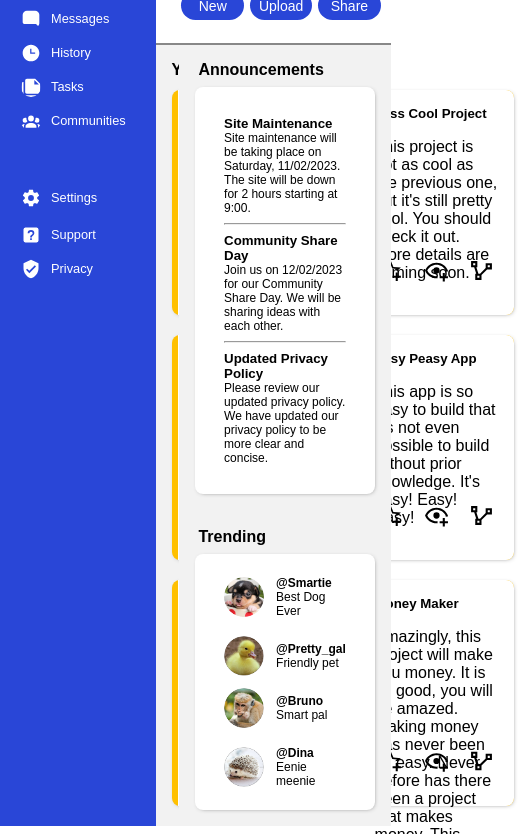
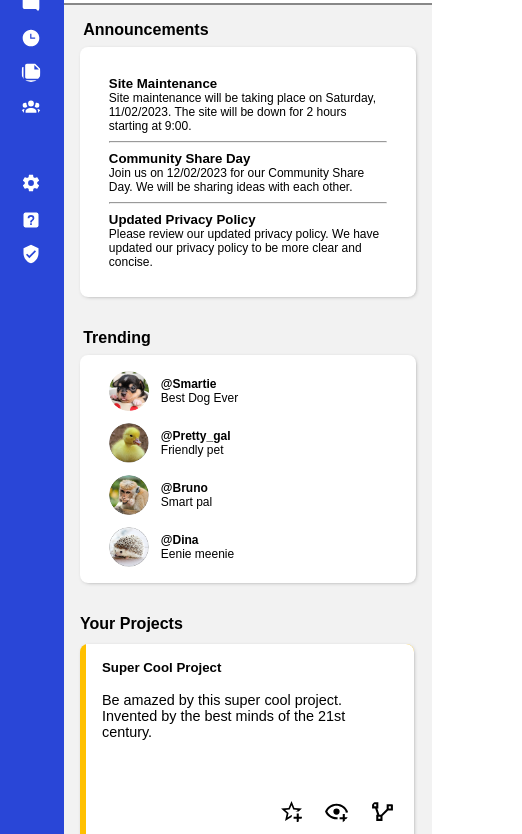
Before and after one commit to jtm2021/Dashboard, a plain HTML site: page index.html in a window 390 px wide. Shown: the part 151-985 px from the top of the page, 522 px wide, since content can reach past the window. Drawn offline with Linux system fonts and the light colour scheme; a web font is replaced by a local one.

Commit message:
Adjust styling to mobile devices settings

```diff
--- a/style.css
+++ b/style.css
@@ -141,7 +141,6 @@ li {
   align-items: center;
 }
 
-/******************RESPONSIVE***********************/
 .projects {
   display: grid;
   grid-template: 2.8rem auto / 1fr;
@@ -188,6 +187,7 @@ li {
 
 .white-box p {
   grid-area: content;
+  font-size: 0.9rem;
 }
 
 .white-box h5, .white-box p {
@@ -282,3 +282,71 @@ li {
   font-size: 12px;
   font-weight: bold;
 }
+
+@media screen and (max-width: 800px) {
+  body {
+    height: 100vh;
+  }
+
+  .grid-container {
+    grid-template-areas:
+      "sidebar header"
+      "sidebar announcements"
+      "sidebar announcements"
+      "sidebar trending"
+      "sidebar projects";
+    grid-template-columns: 4rem 23rem;
+  }
+
+  .sidebar h1, .sidebar p {
+    display: none;
+  }
+
+  .project-boxes {
+    display: grid;
+    /* grid-area: boxes; */
+    grid-template-columns: 1fr;
+    /* grid-template-rows: 1fr 1fr 1fr; */
+    grid-gap: 15px;
+    margin: 0 1.1rem 1.3rem 1rem;
+  }
+
+  /* .projects {
+    display: none
+  } */
+/*
+  .header {
+    padding: 15px;
+    flex-direction: column;
+    flex-wrap: nowrap;
+  }
+  .header > div {
+    width: 100%;
+    padding: 0.5rem;;
+  }
+
+  .profile_img_lg {
+    width: 20%;
+    height: auto;
+    margin-right: 1.0em;
+  }
+  .notification {
+    width: 22px;
+    margin: 0;
+  }
+  .head-area-top-right {
+    justify-content: flex-start;
+    margin: 0px 0px;
+    padding: 0px 0px;
+  }
+
+  .head-area-top-right{
+    display: none;
+  }
+
+  .grettins-user {
+    font-size: 1rem;
+    font-weight: 600;
+  } */
+
+}
--- a/styles/header.css
+++ b/styles/header.css
@@ -2,10 +2,10 @@ button {
   background-color: var(--color-blue);
   color: var(--color-white);
   border-radius: 50px;
-  font-size: 14px;
-  width: 12em;
-  height: 2.1em;
-  margin: 0 .2em;
+  font-size: 0.875rem;
+  width: 12rem;
+  height: 2.1rem;
+  margin: 0.2rem;
   border: none;
 }
 input {
@@ -13,8 +13,9 @@ input {
   background-color: var(--color-gray);
   border-radius: 15px;
   border: 0;
-  font-size: 26px;
+  font-size: 1.625rem;
 }
+
 img {
   border-radius: 50px;
 }
@@ -65,7 +66,6 @@ img {
 .profile_img_lg {
   width: 70px;
   height: 70px;
-  /* height: 90%; */
   margin-right: 1.5em;
 }
 img + div {
@@ -86,7 +86,16 @@ img + div {
 }
 
 
-@media screen and (max-width: 800px) {
+/* @media screen and (max-width: 800px) {
+  .sidebar {
+    display: none;
+  }
+  .header {
+    display: none;
+  }
+
+
+
   .header {
     padding: 15px;
     flex-direction: column;
@@ -122,4 +131,4 @@ img + div {
   }
 
 
-}
+} */
```
